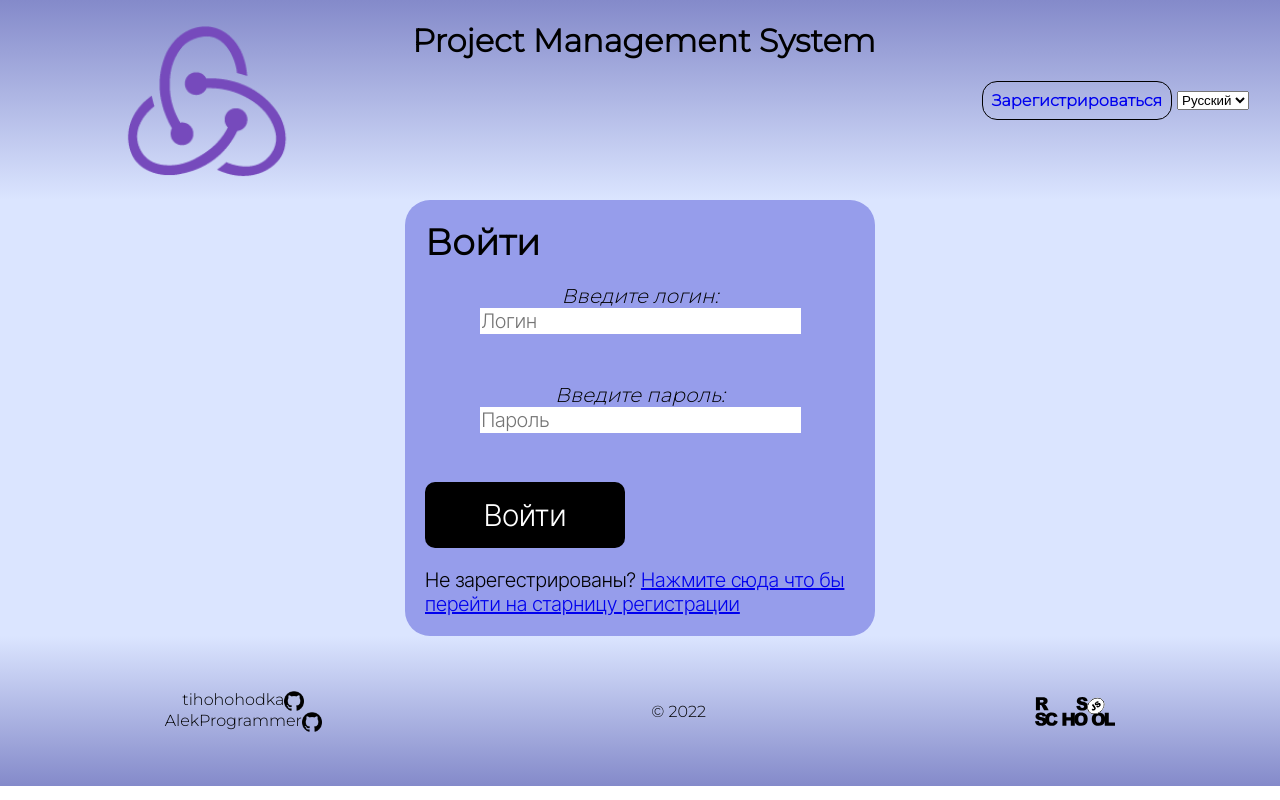
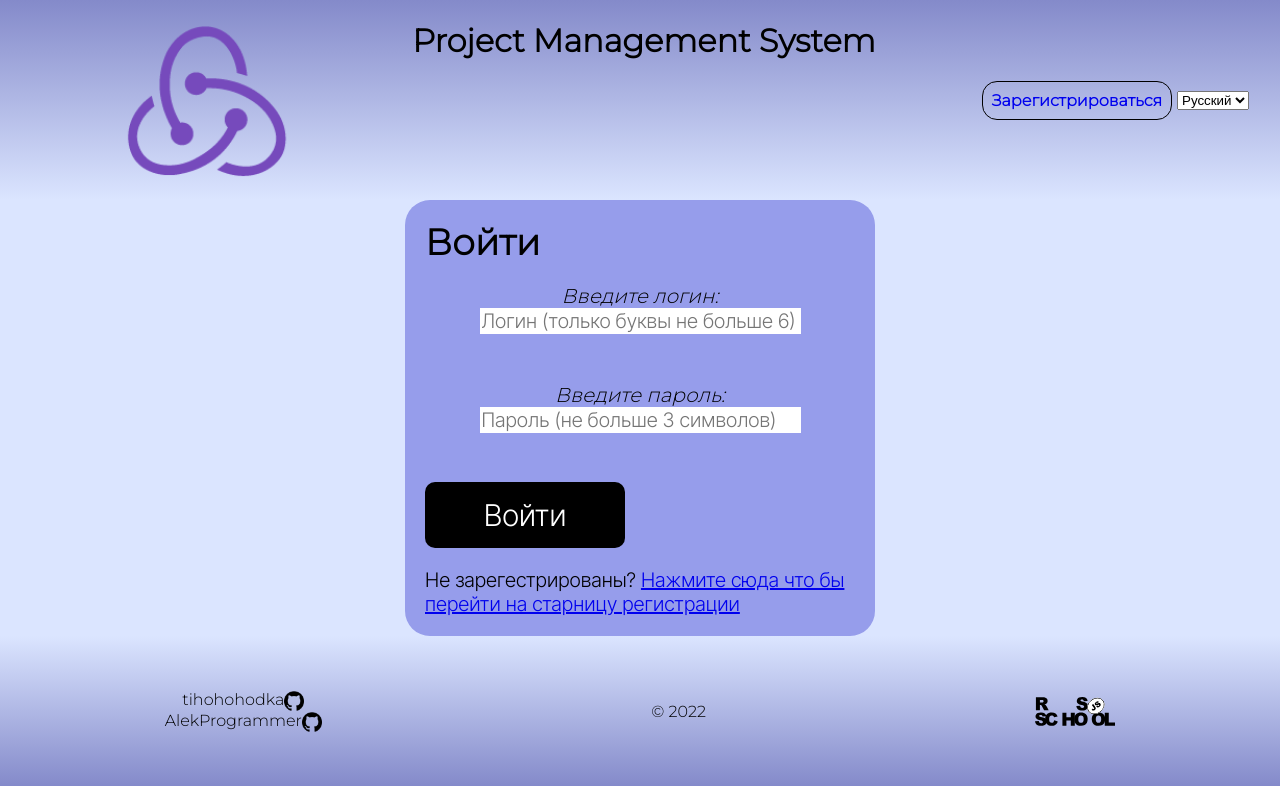
Before and after one commit to tihohohodka/project-management-app, a React (Create React App) app: page /SignIn in a window 1280 px wide. Built offline with nearby package versions, Linux system fonts and the light colour scheme.

Commit message:
feat: change text in placeholder inputs in signin

```diff
--- a/src/components/signIn-signUp/signIn.tsx
+++ b/src/components/signIn-signUp/signIn.tsx
@@ -34,9 +34,9 @@ function SignIn() {
     if(lang === "English"){
       titleChange('Sign In');
       loginInscriptionChange('Enter login: ');
-      loginPlaceholderChange('Login');
+      loginPlaceholderChange('Login (only letters, no more 6)');
       passowrdInscriptionChange('Enter password: ');
-      passowrdPlaceholderChange('Password');
+      passowrdPlaceholderChange('Password (no more 3 characters)');
       signInscriptionButtonChange('Sign In');
       registerAskChange('Not registered?   ');
       buttonToSignUpChange('Click here to go to Sign Up page');
@@ -45,9 +45,9 @@ function SignIn() {
     } else {
       titleChange('Войти');
       loginInscriptionChange('Введите логин: ');
-      loginPlaceholderChange('Логин');
+      loginPlaceholderChange('Логин (только буквы не больше 6)');
       passowrdInscriptionChange('Введите пароль: ');
-      passowrdPlaceholderChange('Пароль');
+      passowrdPlaceholderChange('Пароль (не больше 3 символов)');
       signInscriptionButtonChange('Войти');
       registerAskChange('Не зарегестрированы?   ');
       buttonToSignUpChange('Нажмите сюда что бы перейти на старницу регистрации');
```
